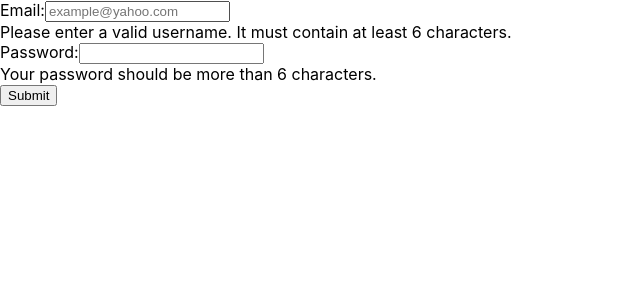
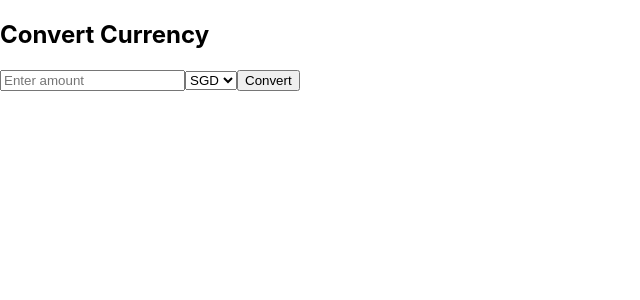
Before and after one commit to Lakshmanj/currency-exchange, a React (Create React App) app in the folder currency_exchange_converter/: page /convert in a window 1280 px wide. Shown: the top 300 px of the page, without its empty margins (0-640 px from the left). Built offline with nearby package versions, Linux system fonts and the light colour scheme.

Commit message:
trying to create necessary components for phase i

```diff
--- a/currency_exchange_converter/package.json
+++ b/currency_exchange_converter/package.json
@@ -6,8 +6,10 @@
     "@testing-library/jest-dom": "^5.17.0",
     "@testing-library/react": "^13.4.0",
     "@testing-library/user-event": "^13.5.0",
+    "axios": "^1.6.8",
     "react": "^18.2.0",
     "react-dom": "^18.2.0",
+    "react-router-dom": "^6.22.3",
     "react-scripts": "5.0.1",
     "web-vitals": "^2.1.4"
   },
--- a/currency_exchange_converter/src/App.js
+++ b/currency_exchange_converter/src/App.js
@@ -1,13 +1,22 @@
-import React from "react";
-import Login from "./login";
+// App.js
+import React from 'react';
+import { BrowserRouter as Router, Switch, Route } from 'react-router-dom';
+import Login from './components/login';
+import ConversionPage from './components/conversion';
+import LogoutButton from './components/logout';
 
 function App() {
   return (
-    <div className="App">
-
-      <Login />
-
-    </div>
+    <Router>
+      <div>
+        <Switch>
+          <Route path="/login" component={Login} />
+          <Route path="/convert" component={ConversionPage} />
+          <Route path="/logout" component={LogoutButton} />
+          {/* Add more routes as needed */}
+        </Switch>
+      </div>
+    </Router>
   );
 }
 
--- /dev/null
+++ b/currency_exchange_converter/src/components/conversion.js
@@ -0,0 +1,45 @@
+import React, { useState } from 'react';
+import axios from 'axios';
+
+const ConversionPage = () => {
+  const [amount, setAmount] = useState('');
+  const [convertedValue, setConvertedValue] = useState('');
+  const [currency, setCurrency] = useState('USD');
+
+  const convertCurrency = async () => {
+    try {
+      const response = await axios.get(`https://currency-converter-api.p.rapidapi.com/convert?from=USD&to=${currency}&amount=${amount}`, {
+        headers: {
+          'x-rapidapi-host': 'currency-converter-api.p.rapidapi.com',
+          'x-rapidapi-key': 'eb263bb6d6mshe4434c14b1b377ap1a7b74jsn1fd2246aaeb4'
+        }
+      });
+      setConvertedValue(response.data.amount);
+      // Save converted value under the logged-in user's account
+    } catch (error) {
+      console.error('Error converting currency:', error);
+    }
+  };
+
+  return (
+    <div>
+      <h2>Convert Currency</h2>
+      <input
+        type="number"
+        placeholder="Enter amount"
+        value={amount}
+        onChange={(e) => setAmount(e.target.value)}
+      />
+      <select value={currency} onChange={(e) => setCurrency(e.target.value)}>
+        {/* Populate options with available currencies */}
+        <option value="SGD">SGD</option>
+        <option value="MYR">MYR</option>
+        {/* Add other currencies here */}
+      </select>
+      <button onClick={convertCurrency}>Convert</button>
+      {convertedValue && <p>Converted value: {convertedValue}</p>}
+    </div>
+  );
+};
+
+export default ConversionPage;
--- /dev/null
+++ b/currency_exchange_converter/src/components/login.js
@@ -0,0 +1,25 @@
+// AuthPage.js
+import React, { useState } from 'react';
+
+const Login = () => {
+  const [username, setUsername] = useState('');
+
+  const handleLogin = () => {
+    // Handle login logic, e.g., store username in state or local storage
+  };
+
+  return (
+    <div>
+      <h2>Login</h2>
+      <input
+        type="text"
+        placeholder="Enter username"
+        value={username}
+        onChange={(e) => setUsername(e.target.value)}
+      />
+      <button onClick={handleLogin}>Login</button>
+    </div>
+  );
+};
+
+export default Login;
--- /dev/null
+++ b/currency_exchange_converter/src/components/logout.js
@@ -0,0 +1,20 @@
+// LogoutButton.js
+import React from 'react';
+import { useHistory } from 'react-router-dom';
+
+const LogoutButton = () => {
+  const history = useHistory();
+
+  const handleLogout = () => {
+    // Handle logout logic, e.g., clear user data from state or local storage
+    history.push('/login');
+  };
+
+  return (
+    <div>
+      <button onClick={handleLogout}>Logout</button>
+    </div>
+  );
+};
+
+export default LogoutButton;
--- a/currency_exchange_converter/src/login.js
+++ /dev/null
@@ -1,55 +0,0 @@
-import React, { useState } from "react";
-
-const Login = () => {
-  const [input, setInput] = useState({
-    username: "",
-    password: "",
-  });
-
-  const handleSubmitEvent = (e) => {
-    e.preventDefault();
-    if (input.username !== "" && input.password !== "") {
-      // Dispatch an action (e.g., login) from your hooks
-    } else {
-      alert("Please provide valid input.");
-    }
-  };
-
-  const handleInput = (e) => {
-    const { name, value } = e.target;
-    setInput((prev) => ({ ...prev, [name]: value }));
-  };
-
-  return (
-    <form onSubmit={handleSubmitEvent}>
-      <div className="form_control">
-        <label htmlFor="user-email">Email:</label>
-        <input
-          type="email"
-          id="user-email"
-          name="email"
-          placeholder="example@yahoo.com"
-          onChange={handleInput}
-        />
-        <div id="user-email" className="sr-only">
-          Please enter a valid username. It must contain at least 6 characters.
-        </div>
-      </div>
-      <div className="form_control">
-        <label htmlFor="password">Password:</label>
-        <input
-          type="password"
-          id="password"
-          name="password"
-          onChange={handleInput}
-        />
-        <div id="user-password" className="sr-only">
-          Your password should be more than 6 characters.
-        </div>
-      </div>
-      <button className="btn-submit">Submit</button>
-    </form>
-  );
-};
-
-export default Login;
```
Also changed, not shown: currency_exchange_converter/src/components/history.js (added, +15 -0 lines), currency_exchange_converter/src/conversion.js (deleted), 1 other file (tests, documents, lock files or other folders).
